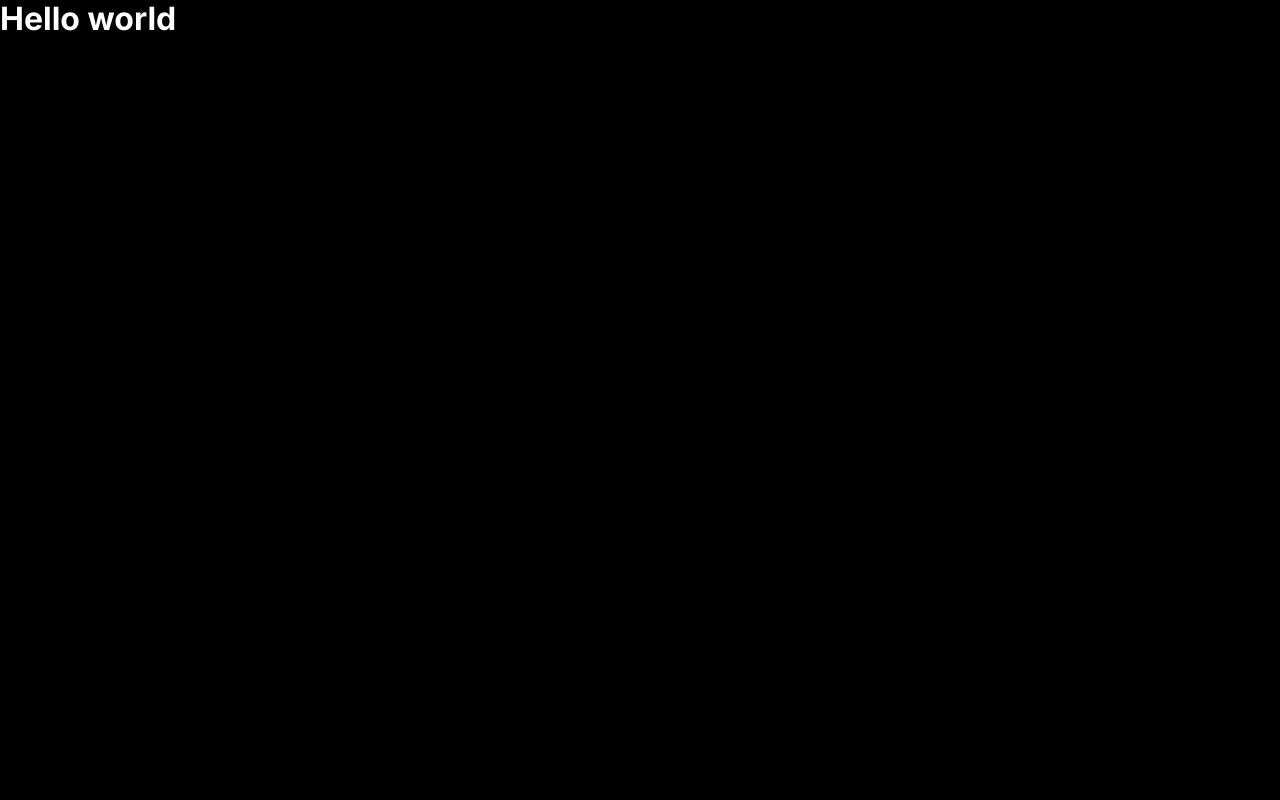
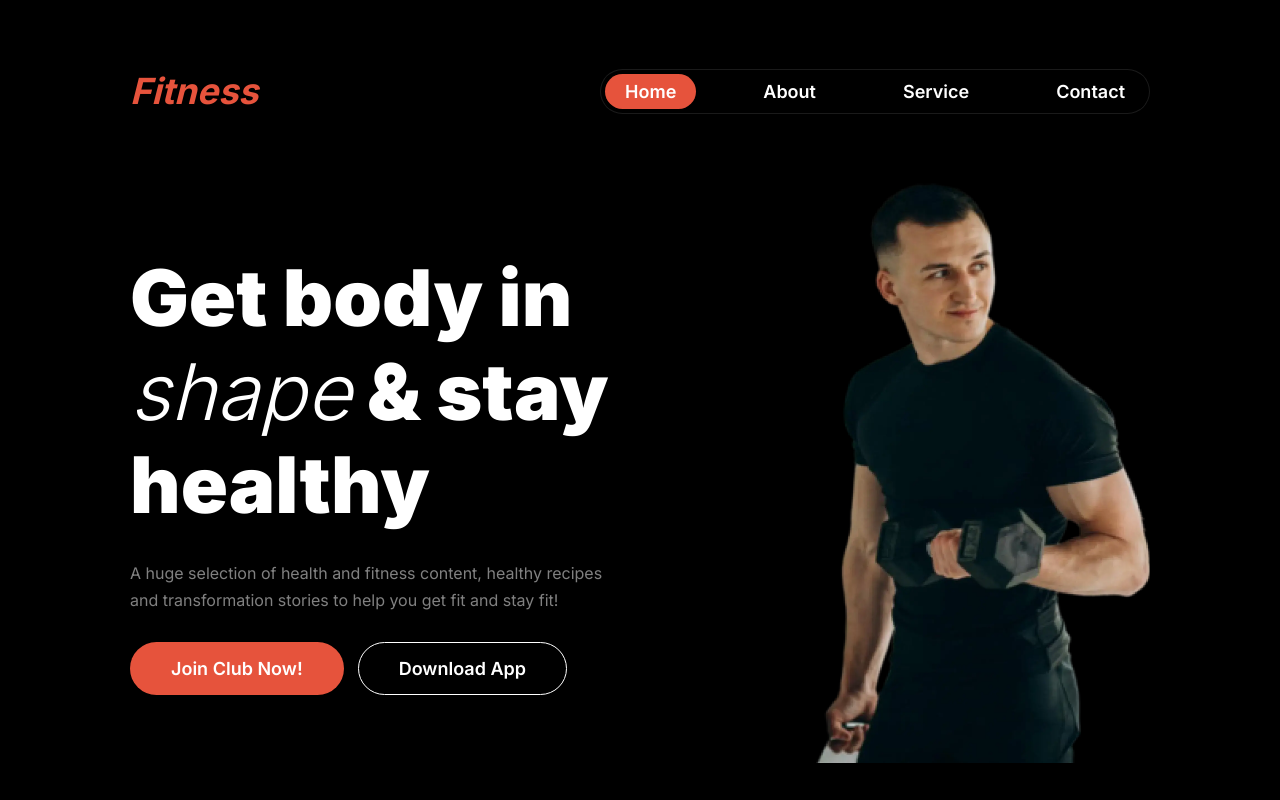
Before and after one commit to kawsersimanto/fintness, a plain HTML site: page index.html in a window 1280 px wide. Drawn offline with Linux system fonts and the light colour scheme.

Commit message:
crated banner and header section

```diff
--- a/index.html
+++ b/index.html
@@ -13,6 +13,48 @@
     <title>Fitness</title>
   </head>
   <body>
-    <h1>Hello world</h1>
+    <header class="navbar">
+      <div class="container">
+        <div class="flex items-center justify-between">
+          <a href="#">
+            <h2 class="logo">Fitness</h2>
+          </a>
+          <nav>
+            <ul class="flex items-center nav-items">
+              <li><a href="#" class="nav-link active">Home</a></li>
+              <li><a href="#" class="nav-link">About</a></li>
+              <li><a href="#" class="nav-link">Service</a></li>
+              <li><a href="#" class="nav-link">Contact</a></li>
+            </ul>
+          </nav>
+        </div>
+      </div>
+    </header>
+    <main class="banner">
+      <div class="container">
+        <div class="banner-wrap">
+          <div class="banner-text-wrap">
+            <h1 class="banner-title">
+              Get body in <span class="highlight">shape</span> & stay healthy
+            </h1>
+            <p class="banner-description">
+              A huge selection of health and fitness content, healthy recipes
+              and transformation stories to help you get fit and stay fit!
+            </p>
+            <div class="banner-btn-group flex">
+              <a href="#" class="btn btn-primary">Join Club Now!</a>
+              <a href="#" class="btn btn-outline">Download App</a>
+            </div>
+          </div>
+          <div class="banner-image-wrap flex flex-col items-end justify-center">
+            <img
+              src="images/banner/banner.webp"
+              alt="A body builder"
+              class="banner-img"
+            />
+          </div>
+        </div>
+      </div>
+    </main>
   </body>
 </html>
--- a/style.css
+++ b/style.css
@@ -4,8 +4,10 @@
   --theme-primary-font: "Inter", sans-serif;
   --theme-primary-color: #e6533c;
   --theme-neutral-color: #ffffff;
+  --theme-neutral-10: rgba(255, 255, 255, 0.1);
   --theme-text-color: rgba(255, 255, 255, 0.5);
   --theme-background-color: #000000;
+  --container-width: 1060px;
   font-size: 16px;
 }
 
@@ -36,13 +38,13 @@ h6 {
 
 p {
   color: var(--theme-text-color);
-  line-height: 1.2;
+  line-height: 1.7;
 }
 
 a {
   text-decoration: none;
   display: inline-block;
-  color: var(--theme-primary-color);
+  color: var(--theme-neutral-color);
 }
 
 img {
@@ -51,6 +53,12 @@ img {
 }
 
 /* reusable classes  */
+
+.container {
+  margin: 0 auto;
+  padding: 0 20px;
+  max-width: var(--container-width);
+}
 
 .flex {
   display: flex;
@@ -66,6 +74,10 @@ img {
 
 .items-end {
   align-items: flex-end;
+}
+
+.justify-between {
+  justify-content: space-between;
 }
 
 .justify-start {
@@ -100,4 +112,101 @@ img {
   flex-wrap: wrap-reverse;
 }
 
-/*  */
+.text-start {
+  text-align: start;
+}
+.text-center {
+  text-align: center;
+}
+.text-end {
+  text-align: end;
+}
+
+/* globals  */
+
+.btn {
+  padding: 16px 40px;
+  border-radius: 42px;
+  font-size: 18px;
+  font-weight: 600;
+  border: 1px solid transparent;
+}
+
+.btn-primary {
+  background-color: var(--theme-primary-color);
+}
+
+.btn-outline {
+  border-color: var(--theme-neutral-color);
+}
+
+/* navbar */
+
+.navbar {
+  padding: 69px 32px;
+}
+
+.logo {
+  font-size: 36px;
+  font-style: italic;
+  color: var(--theme-primary-color);
+}
+
+.nav-items {
+  padding: 4px;
+  list-style: none;
+  gap: 47px;
+  border: 1px solid var(--theme-neutral-10);
+  border-radius: 39px;
+  overflow: hidden;
+}
+
+.nav-link {
+  padding: 8px 20px;
+  font-size: 18px;
+  font-weight: 600;
+  border-radius: 46px;
+  background-color: transparent;
+  transition: background-color 300ms ease-in-out;
+}
+
+.nav-link.active {
+  background-color: var(--theme-primary-color);
+}
+
+.nav-link:hover {
+  background-color: var(--theme-primary-color);
+}
+
+/* banner  */
+
+.banner-title {
+  font-size: 78px;
+  font-weight: 900;
+}
+
+.highlight {
+  font-style: italic;
+  font-weight: 300;
+}
+
+.banner-wrap {
+  display: grid;
+  grid-template-columns: repeat(2, 1fr);
+  align-items: center;
+  gap: 54px;
+}
+
+.banner-description {
+  margin: 28px 0;
+}
+
+.banner-btn-group {
+  gap: 14px;
+}
+
+.banner-img {
+  max-width: 349px;
+  height: 580px;
+  object-fit: contain;
+}
```
Also changed, not shown: images/banner/banner.webp (added), images/habit/Frame 19 (1).png (added), images/habit/Frame 19 (2).png (added), images/habit/Frame 19 (3).png (added), images/habit/Frame 19.webp (added), images/run/Rectangle 23.webp (added), images/team/Rectangle 24.webp (added), images/team/Rectangle 25-1.webp (added), images/team/Rectangle 25.webp (added), images/team/Rectangle 27-1.webp (added), images/team/Rectangle 27-2.webp (added), images/team/Rectangle 27.webp (added), 6 other files.
